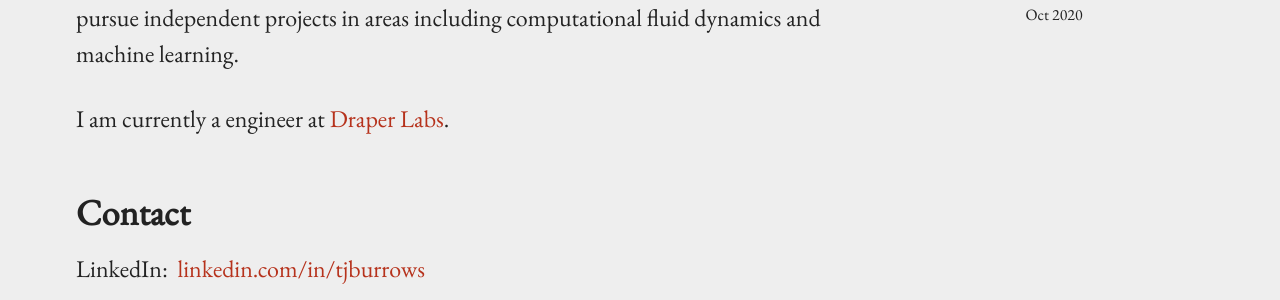
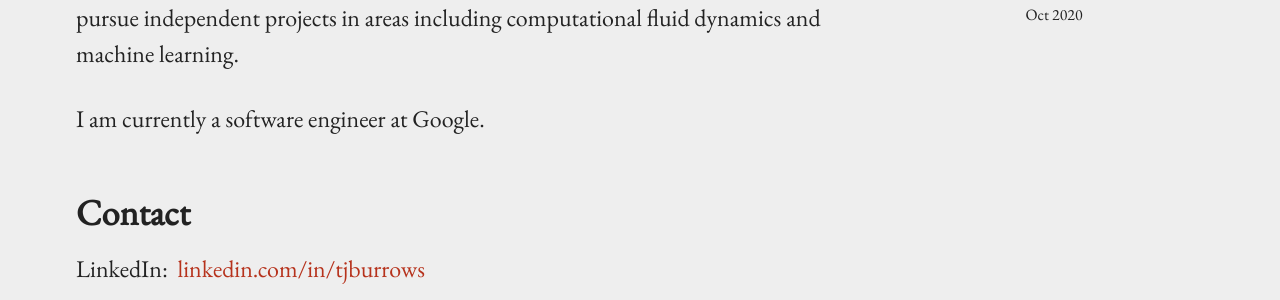
Before and after one commit to tjburrows/tjburrows.github.io, a Jekyll site: the page built from index.md, in a window 1280 px wide. Shown: the part 542-842 px from the top of the page. Built offline with Jekyll 4.4.1, drawn with Linux system fonts in a browser that asks for light colours.

Commit message:
Update index.md

```diff
--- a/index.md
+++ b/index.md
@@ -10,7 +10,7 @@ In August 2020 I earned my PhD in Mechanical Engineering at Georgia Tech under [
 
 Through this research I developed skills in prototyping, experimental design, data analysis and visualization. Outside of research, I have an interest in high performance computing, modeling and simulation, and data science, which I pursued in part through a minor in computational science and engineering.  Besides this classroom experience, I pursue independent projects in areas including computational fluid dynamics and machine learning.
 
-I am currently a engineer at [Draper Labs](https://www.draper.com/).
+I am currently a software engineer at Google.
 
 ## Contact
 
```
